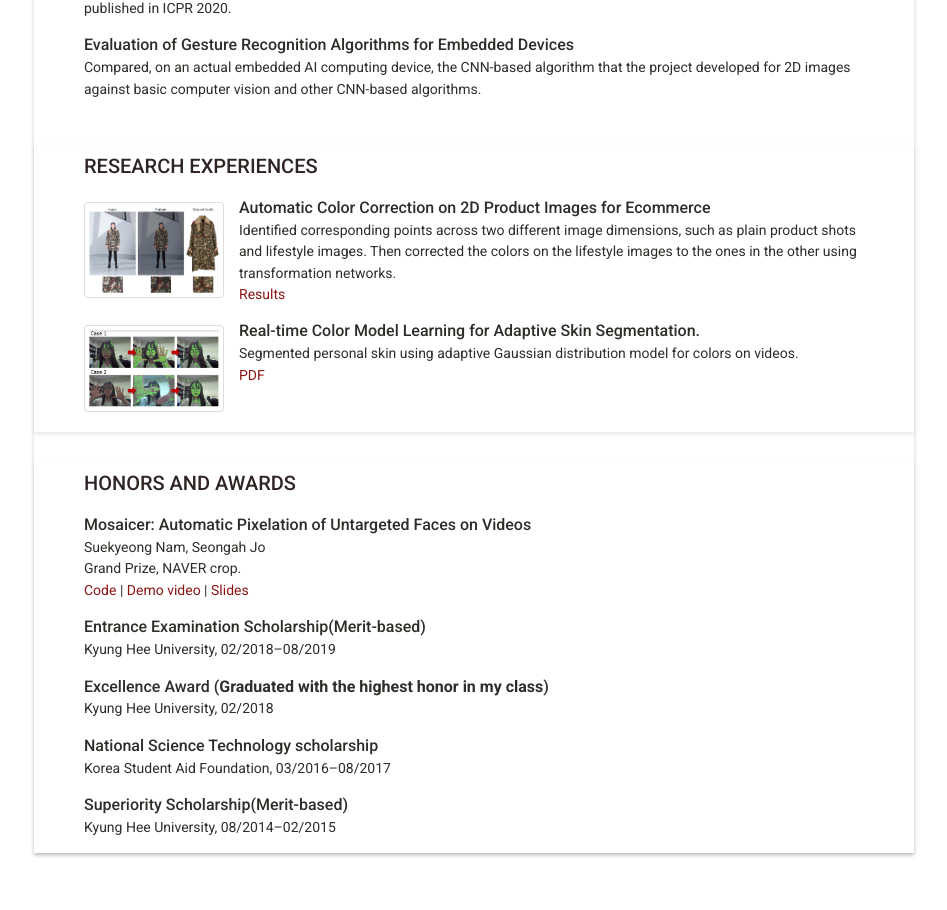
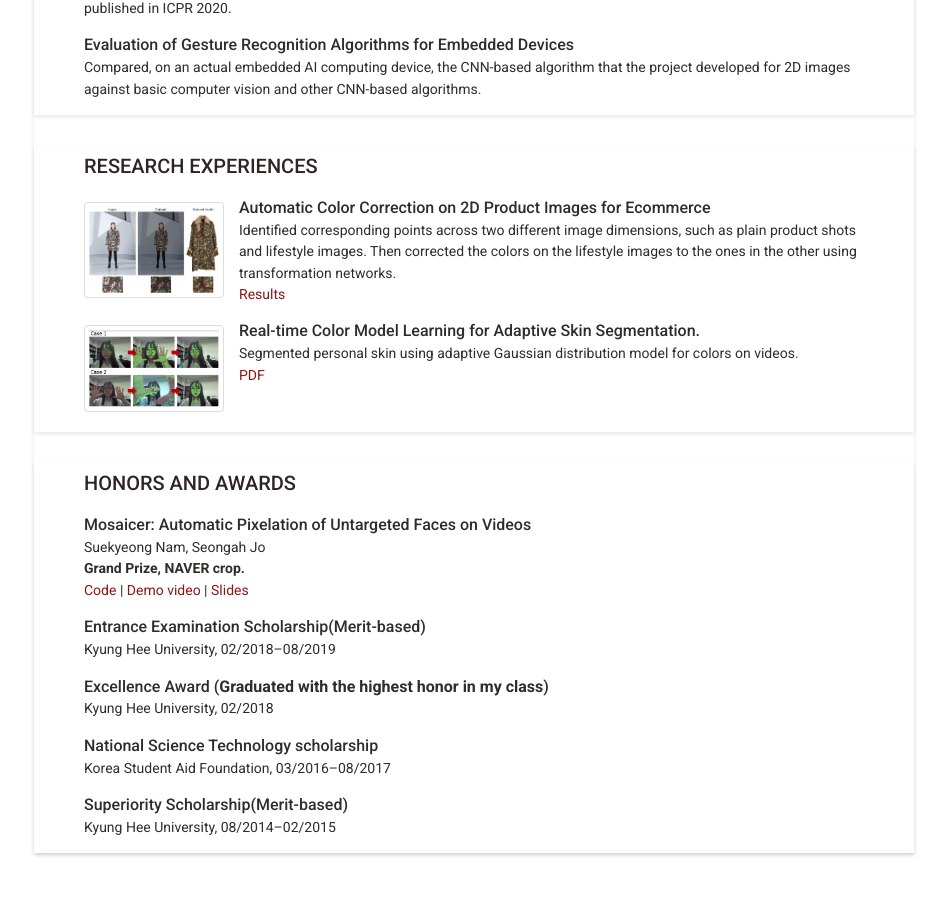
Before and after one commit to SuekyeongNam/SuekyeongNam.github.io, a Jekyll site: the page built from index.html, in a window 1280 px wide. Shown: the part 1551-2461 px from the top of the page, without its empty margins (166-1113 px from the left). Built offline with Jekyll 4.4.1, drawn with Linux system fonts in a browser that asks for light colours; some web fonts are replaced.

Commit message:
add honors

```diff
--- a/_includes/awards.html
+++ b/_includes/awards.html
@@ -13,7 +13,7 @@
         </span><br>
         <span class="summary">
           Suekyeong Nam, Seongah Jo<br>
-          Grand Prize, NAVER crop.<br>
+          <b>Grand Prize, NAVER crop.</b><br>
           <a href="https://github.com/seongahjo/Mosaicer" target="_blank">Code</a> |
           <a href="https://www.youtube.com/watch?v=c5qYdZi6Dpk" target="_blank">Demo video</a> |
           <a href="{{site.baseurl}}/assets/files/mosaicer.pdf" target="_blank">Slides</a>
--- a/index.html
+++ b/index.html
@@ -16,6 +16,7 @@ layout: default
 
 <div class="wrapper">
 {% include humanbody_projects.html %}
+</div>
 
 <div class="wrapper">
 {% include projects.html %}
```
